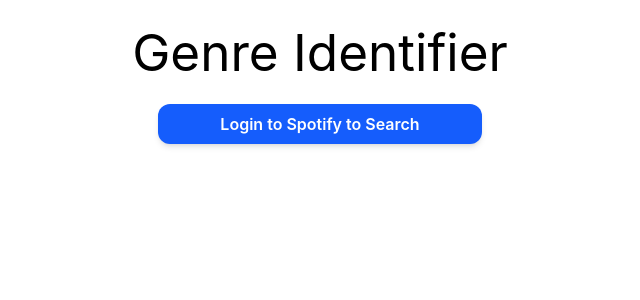
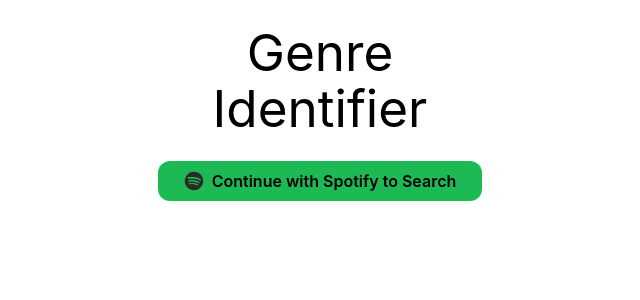
Before and after one commit to bradywinslow/genre-identifier, a React (Vite) app: page / in a window 1280 px wide. Shown: the top 300 px of the page, without its empty margins (320-960 px from the left). Built offline with nearby package versions, Linux system fonts and the light colour scheme.

Commit message:
style buttons and search results card

```diff
--- a/src/components/Header.tsx
+++ b/src/components/Header.tsx
@@ -7,7 +7,7 @@
 export default function Header({ className }: HeaderProps) {
     return (
         <h1 className={className}>
-            <div className='text-center mt-6'>
+            <div className='text-center'>
                 <Link to='/'>Genre Identifier</Link>
             </div>
         </h1>
--- a/src/components/SpotifyLoginButton.tsx
+++ b/src/components/SpotifyLoginButton.tsx
@@ -41,15 +41,12 @@
     return (
         <div className={className}>
             <div className='w-81 mx-auto'>
-                <div className='w-full px-4 py-2 rounded-xl bg-blue-600 text-white font-semibold shadow-md hover:bg-blue-700 transition text-center mt-6'>
+                <div onClick={handlePkceLogin}>
                     {!isLoggedIn &&
-                        <a>
-                            <button
-                                onClick={handlePkceLogin}
-                            >
-                                Login to Spotify to Search
-                            </button>
-                        </a>
+                        <button className='w-full flex items-center justify-center gap-2 px-4 py-2 rounded-xl font-semibold bg-[#1DB954] text-black hover:bg-[#1ed760] active:bg-[#1aa34a] focus:outline-none focus:ring-2 focus:ring-offset-2 focus:ring-[#1DB954] text-center mt-6'>
+                            <img src='src/assets/spotify-icon.svg' alt='Spotify' className='w-5 h-5' />
+                            Continue with Spotify to Search
+                        </button>
                     }
                 </div>
             </div>
--- a/src/components/SpotifySearchForm.tsx
+++ b/src/components/SpotifySearchForm.tsx
@@ -40,7 +40,7 @@
 
     return (
         <form className={className} onSubmit={handleSubmission}>
-            <div className='w-81 mx-auto flex flex-col gap-3 mb-6 mt-6'>
+            <div className='w-full mx-auto flex flex-col gap-3 mb-6 mt-6'>
                 <input
                     className='w-full px-4 py-2 rounded-xl border border-gray-300 shadow-sm focus:outline-none focus:ring-2 focus:ring-blue-500 focus:border-blue-500 text-gray-700'
                     type='search'
@@ -50,11 +50,12 @@
                     value={searchTerm}
                     onChange={handleInputChange}
                 />
-                <a className='w-full px-4 py-2 rounded-xl bg-blue-600 text-white font-semibold shadow-md hover:bg-blue-700 transition text-center'>
-                    <button>
-                        Search
-                    </button>
-                </a>
+                <button
+                    type='submit'
+                    className='w-full px-4 py-2 rounded-xl bg-blue-600 text-white font-semibold shadow-md hover:bg-blue-700 transition text-center'
+                >
+                    Search
+                </button>
             </div>
         </form>
     )
--- a/src/components/SpotifySearchResults.tsx
+++ b/src/components/SpotifySearchResults.tsx
@@ -8,14 +8,13 @@
     const location = useLocation();
 
     const { spotifySearchResults } = location.state || {};
-    const { searchTerm } = location.state || {};
 
     const artistInfo = spotifySearchResults.artists.items[0];
 
     return (
         <div className={className}>
             {artistInfo && (
-                <div className='max-w-sm rounded-2xl overflow-hidden shadow-lg bg-white mb-6'>
+                <div className='max-w-sm rounded-2xl overflow-hidden shadow-lg bg-white'>
                     <div className='aspect-w-4 aspect-h-3'>
                         <img className='object-cover w-full h-full' src={artistInfo.images[1].url} alt='Artist photo'></img>
                     </div>
--- a/src/pages/HomePage.tsx
+++ b/src/pages/HomePage.tsx
@@ -6,7 +6,7 @@
     let isAuthenticated = localStorage.getItem('isLoggedIn');
 
     return (
-        <div>
+        <div className='mx-auto w-100 p-6'>
             <Header />
             {isAuthenticated ? (
                 <SpotifySearchForm className='flex flex-col' />
--- a/src/pages/SpotifyResultsPage.tsx
+++ b/src/pages/SpotifyResultsPage.tsx
@@ -4,7 +4,7 @@
 
 export default function ResultsPage() {
     return (
-        <div className='mx-auto w-max'>
+        <div className='mx-auto w-100 p-6'>
             <Header />
             <SpotifySearchForm className='flex flex-col'/>
             <SpotifySearchResults />
```
Also changed, not shown: src/assets/spotify-icon.svg (added).
